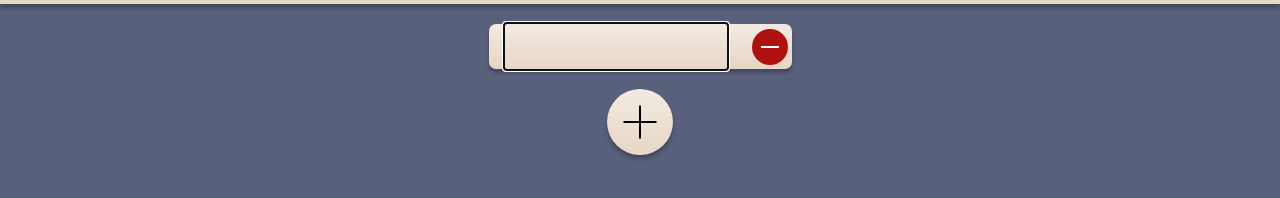
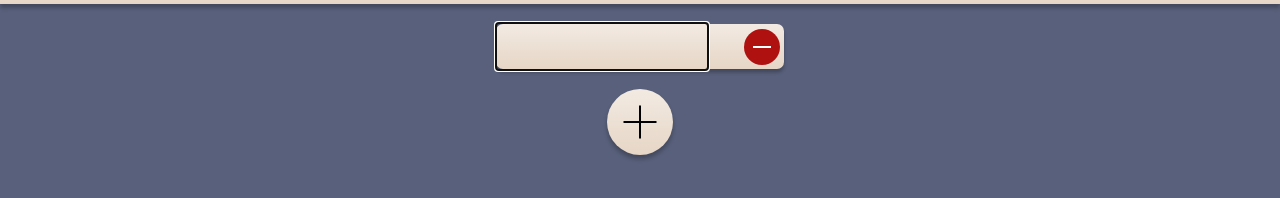
Before and after one commit to Cr4z8/DND-History, a website: page public/index.html in a window 1280 px wide. Both pictures are taken after a click on the element 640 px from the left and 113 px from the top of the page. Shown: the part 56-254 px from the top of the page. Drawn offline with nearby package versions, Linux system fonts and the light colour scheme.

Commit message:
bug fixing 3

```diff
--- a/public/css/style.css
+++ b/public/css/style.css
@@ -35,16 +35,16 @@ body {
     display: flex;
     align-items: center;
     justify-content: space-between;
-    padding-left: 15px;
 }
 
 .text-input {
     background: rgba(0, 0, 0, 0);
     border: none;
-    width: 220px;
+    width: 200px;
     height: 45px;
     margin: 0px;
     font-size: 36px;
+    padding-left: 10px;
 }
 
 #adder-circle {
@@ -63,7 +63,7 @@ body {
     background: #AF1111;
     width: 36px;
     height: 36px;
-    margin-right: 4px;
+    margin: 0 4px 0 0;
 }
 
 .editsymbol {
```
